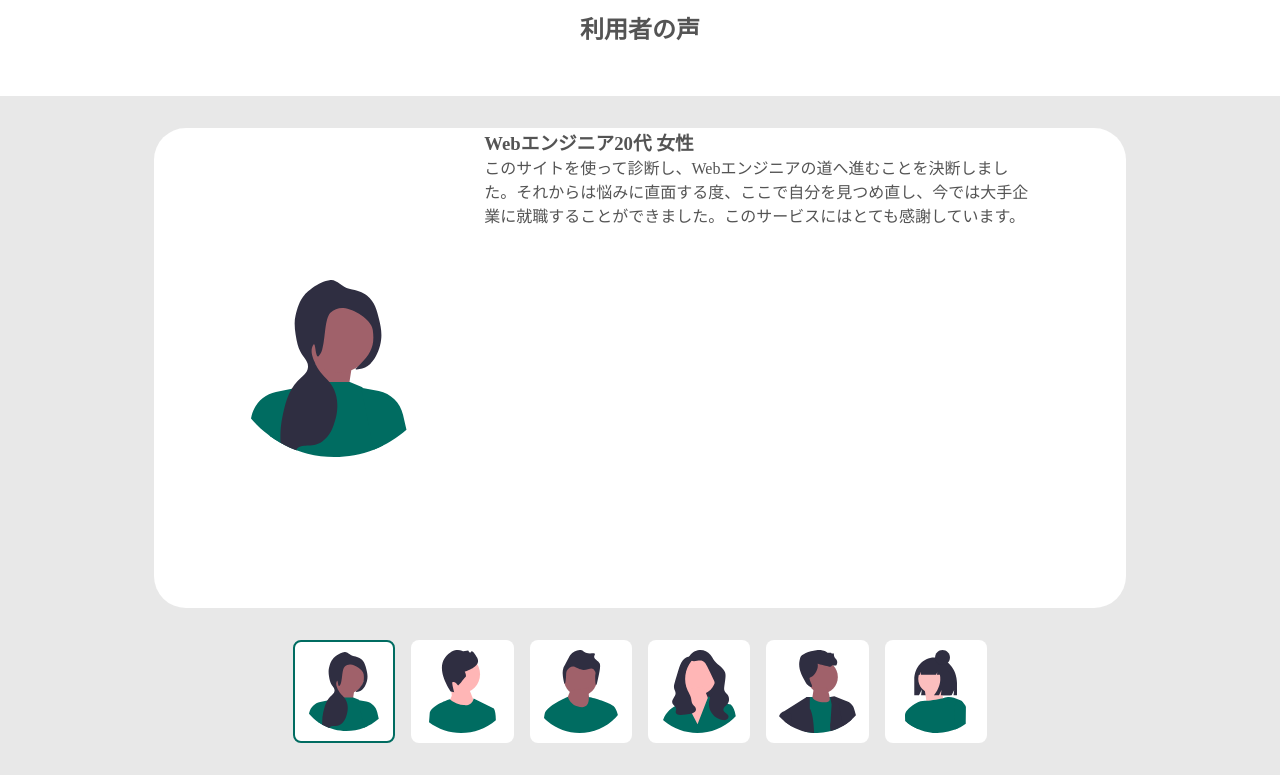
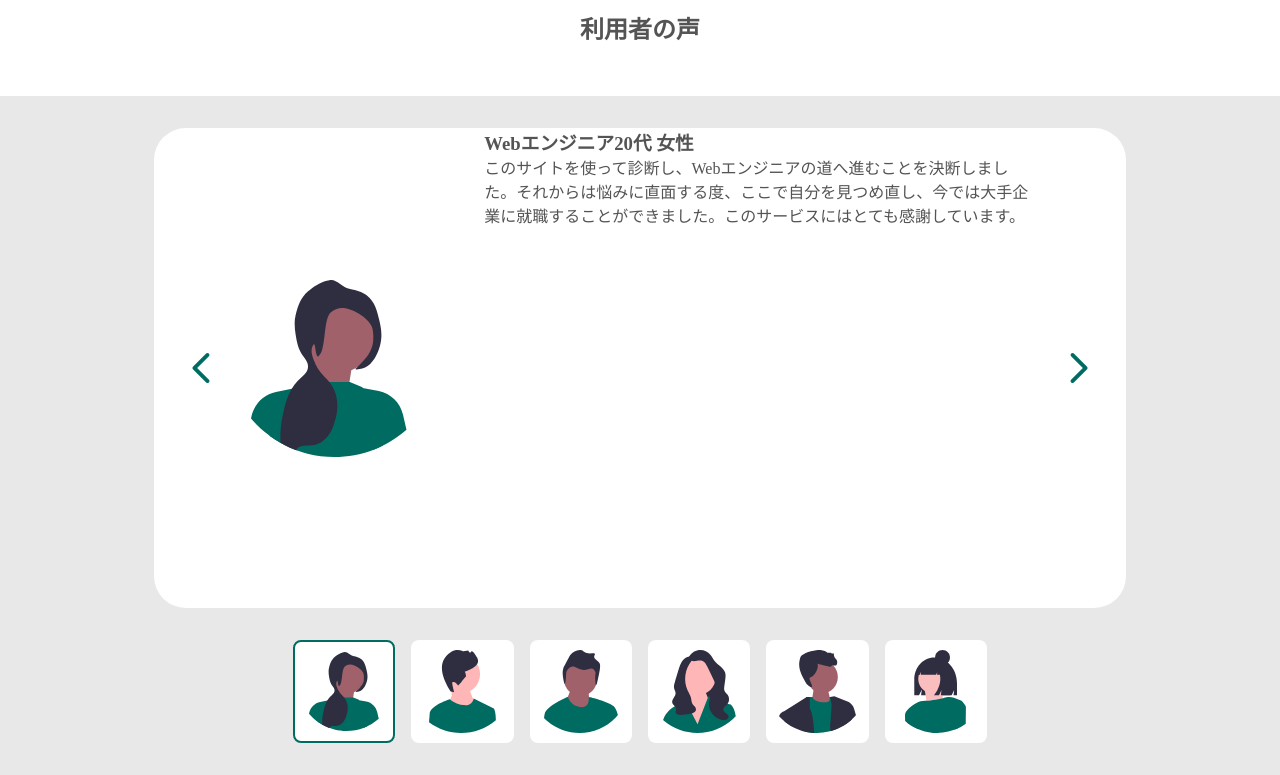
Before and after one commit to RyotaOku/aerichandesu, a Next.js app in the folder src/: page /introduction in a window 1280 px wide. Shown: the part 2940-3715 px from the top of the page. Built offline with nearby package versions, Linux system fonts and the light colour scheme.

Commit message:
primeReact、primeIcons導入

```diff
--- a/package.json
+++ b/package.json
@@ -1,5 +1,7 @@
 {
   "dependencies": {
+    "primeicons": "^6.0.1",
+    "primereact": "^10.2.1",
     "react-scroll": "^1.9.0"
   }
 }
--- a/src/pages/introduction/index.tsx
+++ b/src/pages/introduction/index.tsx
@@ -1,4 +1,8 @@
 import { useState, useEffect, useReducer } from 'react'
+
+import 'primereact/resources/themes/saga-blue/theme.css';
+import 'primereact/resources/primereact.min.css';
+import 'primeicons/primeicons.css';
 import style from '@/styles/introduction/index.module.css'
 import { type } from 'os';
 import { Link as Scroll } from 'react-scroll'
@@ -197,7 +201,9 @@ export function UserTestimonial() {
             <h2>利用者の声</h2>
             <div className={style.userTestimonial}>
                 <div className={style.userDetailWrap}>
-                    <button className={`${style.userDetailPrev} ${style.userDetailNavigation}`} onClick={handlePrevClick} />
+                    <button className={style.userDetailNavigation} onClick={handlePrevClick}>
+                        <i className={`pi pi-chevron-left ${style.userDetailNavBtn}`} />
+                    </button>
                     <div className={style.userDetailContent}>
                         <picture className={style.userDetailImg}><img src={getImagePath(currentUser.imgSrc)} alt="" /></picture>
                         <div className={style.userDetailText}>
@@ -205,7 +211,9 @@ export function UserTestimonial() {
                             <p>{currentUser.comment}</p>
                         </div>
                     </div>
-                    <button className={`${style.userDetailNext} ${style.userDetailNavigation}`} onClick={handleNextClick} />
+                    <button className={`${style.userDetailNext} ${style.userDetailNavigation}`} onClick={handleNextClick}>
+                        <i className={`pi pi-chevron-right ${style.userDetailNavBtn}`} />
+                    </button>
                 </div>
                 <div className={style.userButtonSection}>
                     {users.map((user, index) => (
@@ -298,8 +306,9 @@ export default function Introduction() {
             </div>
 
             <UserTestimonial />
-            <h2>さあ、準備は整いましたか？
-                私たちと一緒に、あなたのキャリアデザインを
+
+            <h2>さあ、準備は整いましたか？<br />
+                私たちと一緒に、あなたのキャリアデザインを<br />
                 素敵に彩りましょう！</h2>
             <a href="#">今すぐ始めよう</a>
 
--- a/src/styles/introduction/index.module.css
+++ b/src/styles/introduction/index.module.css
@@ -309,6 +309,10 @@
     align-items: center;
     /* cursor: pointer; */
 }
+.userDetailNavBtn {
+    color: #006c61;
+    font-size: 2rem;
+}
 .userDetailContent {
     width: 80%;
     height: 100%;
```
Also changed, not shown: 1 other file (tests, documents, lock files or other folders).
